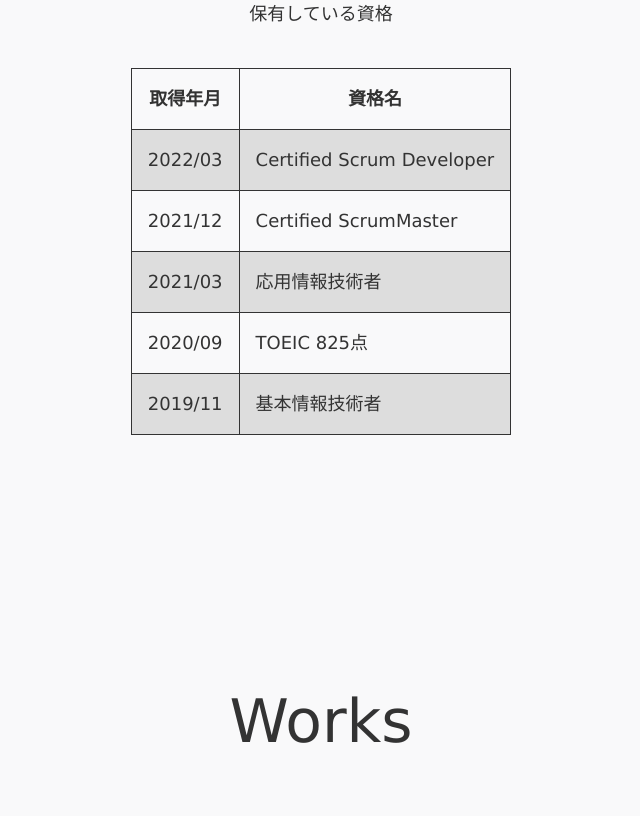
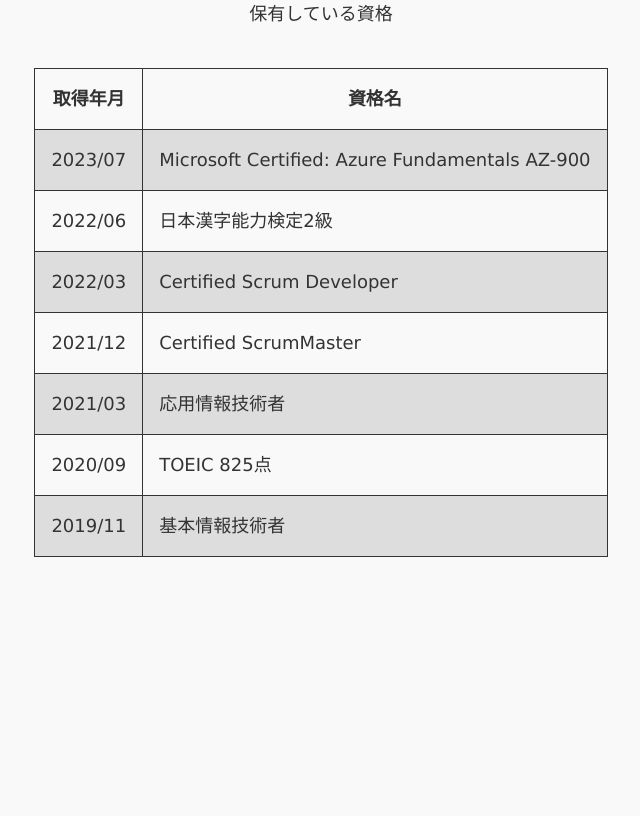
Before and after one commit to YOS0602/myportfolio, a Next.js app: page / in a window 1280 px wide. Shown: the part 3020-3836 px from the top of the page, without its empty margins (319-959 px from the left). Built offline with nearby package versions, Linux system fonts and the light colour scheme.

Commit message:
[Qualification] add 漢検2級 and AZ-900

```diff
--- a/src/components/qualifications/qualificationsTable.tsx
+++ b/src/components/qualifications/qualificationsTable.tsx
@@ -2,16 +2,22 @@
 
 export const QualificationsTable = (): JSX.Element => {
   const qualificationsData = [
-    { id: 5, ym: '2022/03', q: 'Certified Scrum Developer' },
-    { id: 4, ym: '2021/12', q: 'Certified ScrumMaster' },
-    { id: 3, ym: '2021/03', q: '応用情報技術者' },
-    { id: 2, ym: '2020/09', q: 'TOEIC 825点' },
-    { id: 1, ym: '2019/11', q: '基本情報技術者' },
+    // {
+    //   ym: '2023/07',
+    //   q: 'Microsoft Certified: Azure Developer Associate AZ-204',
+    // },
+    { ym: '2023/07', q: 'Microsoft Certified: Azure Fundamentals AZ-900' },
+    { ym: '2022/06', q: '日本漢字能力検定2級' },
+    { ym: '2022/03', q: 'Certified Scrum Developer' },
+    { ym: '2021/12', q: 'Certified ScrumMaster' },
+    { ym: '2021/03', q: '応用情報技術者' },
+    { ym: '2020/09', q: 'TOEIC 825点' },
+    { ym: '2019/11', q: '基本情報技術者' },
   ]
 
   const makeTbody = () => {
-    return qualificationsData.map((d) => (
-      <tr key={d.id} className={styles.tr}>
+    return qualificationsData.map((d, i) => (
+      <tr key={i} className={styles.tr}>
         <td className={styles.td}>{d.ym}</td>
         <td className={`text-left p-12 ${styles.td}`}>{d.q}</td>
       </tr>
```
